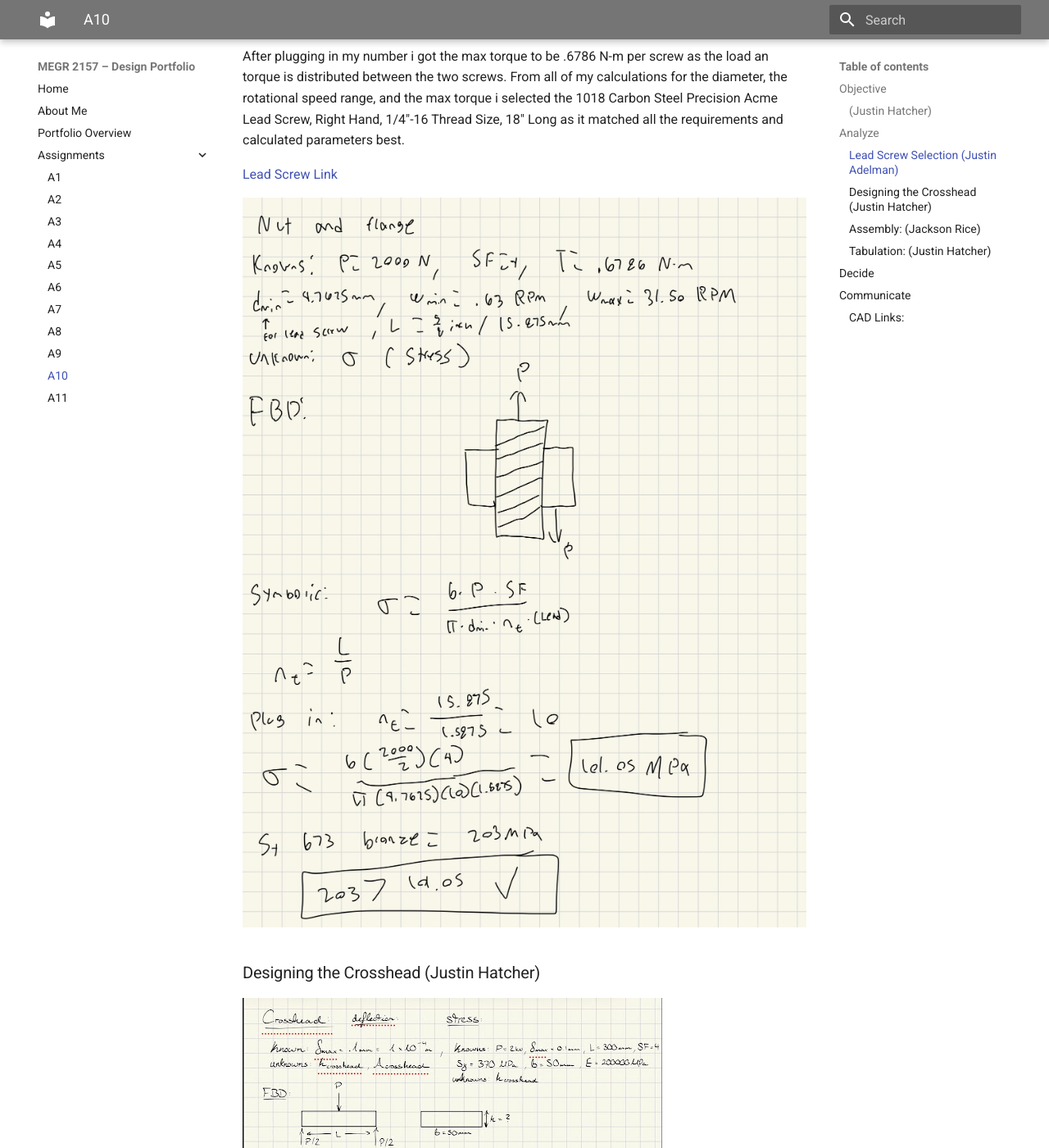
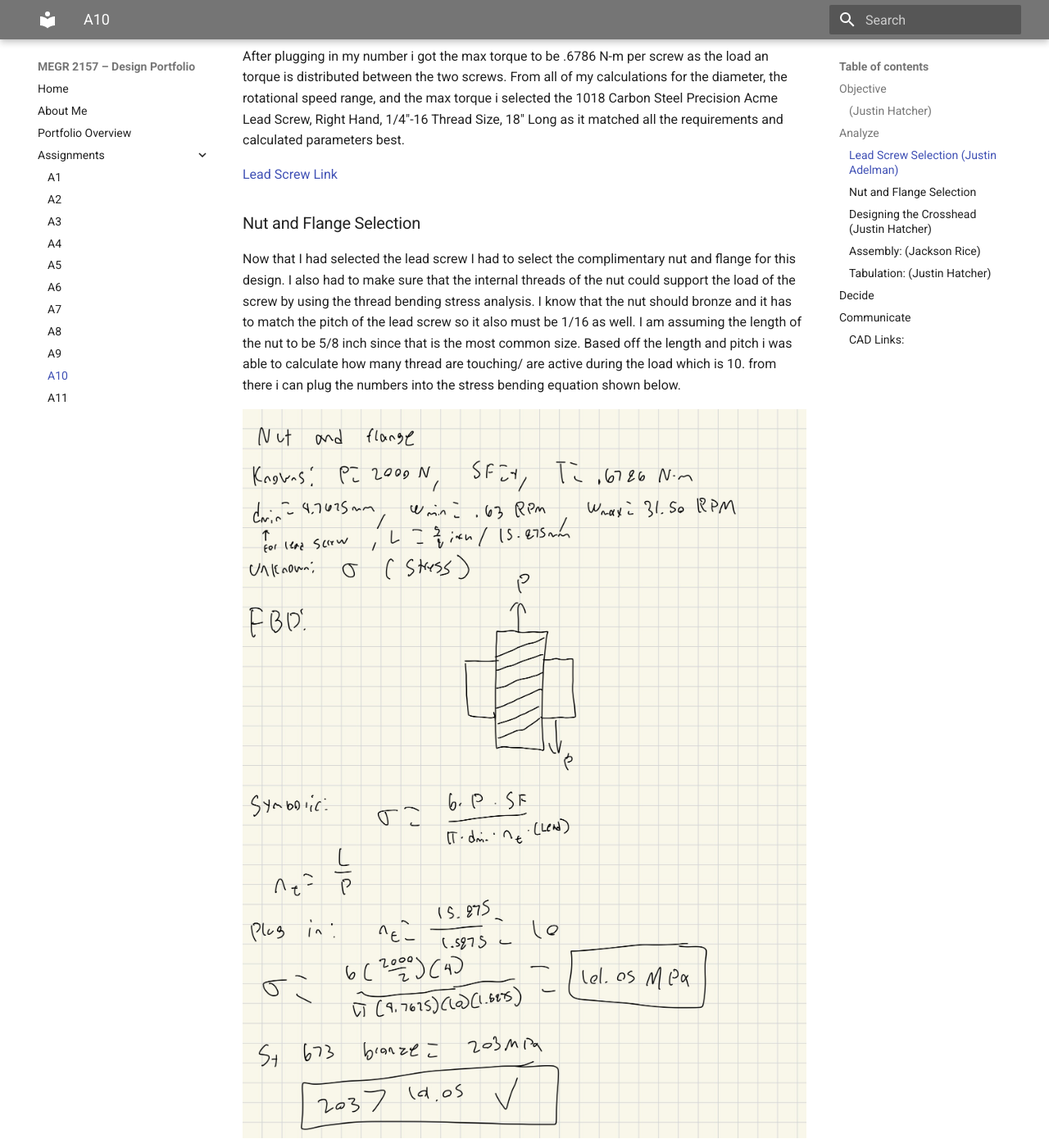
Before and after one commit to jadelma5/megr2156-portfolio, an MkDocs documentation site: the page built from docs/assignments/A10/index.md, in a window 1280 px wide and 1400 px high, scrolled down 4211 px. Shown: the whole window at 82% size. Built offline with MkDocs 1.6.1 and Material for MkDocs 9.7.7, drawn with Linux system fonts in a browser that asks for light colours; some of the changed text lies outside the part shown.

Commit message:
Update index.md with nut and flange selection details
Added sections for nut and flange selection, including calculations for thread bending stress and selected components.

```diff
--- a/docs/assignments/A10/index.md
+++ b/docs/assignments/A10/index.md
@@ -37,8 +37,19 @@ After plugging in my number i got the max torque to be .6786 N-m per screw as th
 
 [Lead Screw Link](https://www.mcmaster.com/99030A981/)
 
+### Nut and Flange Selection
+
+Now that I had selected the lead screw I had to select the complimentary nut and flange for this design. I also had to make sure that the internal threads of the nut could support the load of the screw by using the thread bending stress  analysis. I know that the nut should bronze and it has to match the pitch of the lead screw so it also must be 1/16 as well. I am assuming the length of the nut to be 5/8 inch since that is the most common size. Based off the length and pitch i was able to calculate how many thread are touching/ are active during the load which is 10. from there i can plug the numbers into the stress bending equation shown below.
 
 ![Leadscrew](leadscrew-56.jpg)
+
+I got max stress to me 101.05 MPA which is plenty below the yield strength of 673 bronze of 203 MPA. Also the calculated  101.05 used the safety factor of 4 so it well within all parameters. From this i selected a nut for this length material and internal pitch to match the screw which is linked here.
+
+[Link for Selected Nut](https://www.mcmaster.com/95072A881/)
+
+This but had an external thread of 9/16 - 18 so all i had to do was to select a flange that would match this pitch and allow the nut to thread in and connect which is linked here.
+
+[Link for Selected Flange](https://www.mcmaster.com/95082A641/)
 
 ### Designing the Crosshead (Justin Hatcher)
 ![Crosshead](crosshead4.jpg)
```
